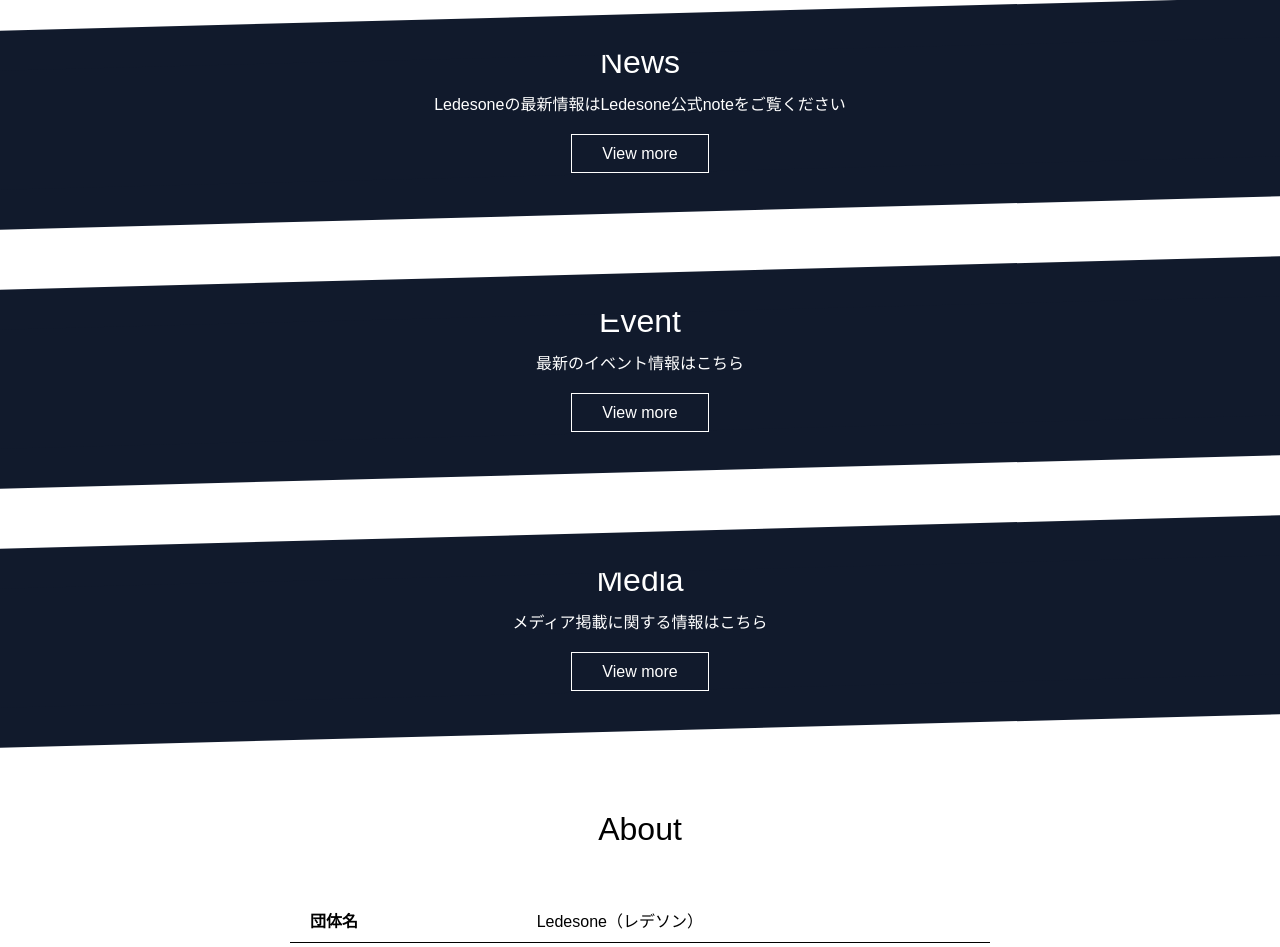
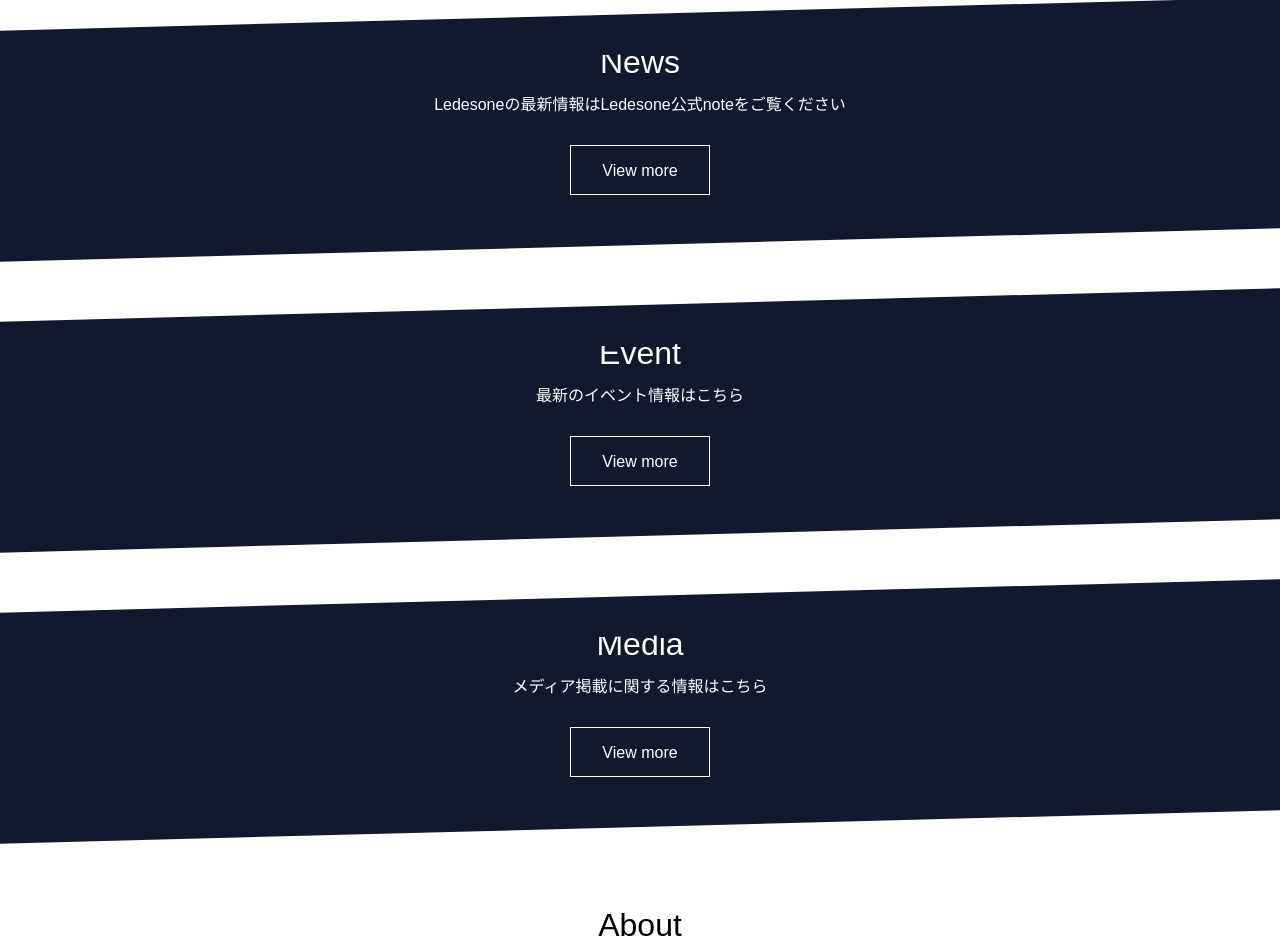
Before and after one commit to tenmakamatani/Ledesone, a website: page index.html in a window 1280 px wide. Shown: the part 1260-2207 px from the top of the page. Drawn offline with Linux system fonts and the light colour scheme.

Commit message:
[update] ボタンの追加

```diff
--- a/index.html
+++ b/index.html
@@ -97,17 +97,26 @@
     <section id="news" class="info">
         <h1 class="info__ttl">News</h1>
         <p class="info__desc">Ledesoneの最新情報はLedesone公式noteをご覧ください</p>
-        <a class="btn" href="https://note.mu/ledesone">View more</a>
+        <div class="btn">
+            <div class="btn-back"></div>
+            <a href="https://note.mu/ledesone">View more</a>
+        </div>
     </section>
     <section id="event" class="info">
         <h1 class="info__ttl">Event</h1>
         <p class="info__desc">最新のイベント情報はこちら</p>
-        <a class="btn" href="https://note.mu/ledesone/m/md79fa44969da">View more</a>
+        <div class="btn">
+            <div class="btn-back"></div>
+            <a href="https://note.mu/ledesone/m/md79fa44969da">View more</a>
+        </div>
     </section>
     <section id="media" class="info">
         <h1 class="info__ttl">Media</h1>
         <p class="info__desc">メディア掲載に関する情報はこちら</p>
-        <a class="btn" href="https://note.mu/ledesone/m/m404a33defa65">View more</a>
+        <div class="btn">
+            <div class="btn-back"></div>
+            <a href="https://note.mu/ledesone/m/m404a33defa65">View more</a>
+        </div>
     </section>
 
     <section id="about" class="about">
@@ -160,7 +169,10 @@
     <section id="contact" class="info origin">
         <h1 class="info__ttl origin__ttl">Contact</h1>
         <p class="info__desc origin__desc">この度はLedesoneにご興味を持っていただきありがとうございます。当団体が行なっているプロジェクト・イベントやサービスに関するお問合せ、取材、講演依頼やコラボレーション等のお仕事依頼など様々なお問合せを受付中です。どうぞお気軽にお問合せください。後日、担当者よりご返信を差し上げます。</p>
-        <a class="btn" href="https://docs.google.com/forms/d/e/1FAIpQLSczNbQAJJKRxxw3uV7tp2-tq3ofxs_gqdSBdVbK3c_XyrCfKg/viewform">View more</a>
+        <div class="btn">
+            <div class="btn-back"></div>
+            <a href="https://docs.google.com/forms/d/e/1FAIpQLSczNbQAJJKRxxw3uV7tp2-tq3ofxs_gqdSBdVbK3c_XyrCfKg/viewform">View more</a>
+        </div>
     </section>
     <section class="sns">
         <h1 class="sns__ttl">Follow us</h1>
--- a/scss/style.scss
+++ b/scss/style.scss
@@ -25,10 +25,43 @@
   display: none;
 }
 
-.btn {
-  border: 1px solid white;
-  padding: 10px 30px;
-  color: white;
+.btn{
+  margin: auto;
+  width: 140px;
+  height: 50px;
+  border:  1px solid white;
+  text-align: center;
+  cursor: pointer;
+  box-sizing: border-box;
+  overflow: hidden;
+  position: relative;
+  &-back {
+    width: 210px;
+    height: 500px;
+    position: absolute;
+    top: -50px;
+    left: -190px;
+    background: white;
+    transition: all .5s ease;
+    transform: rotateZ(-20deg);
+    z-index: 1;
+  }
+  a {
+    font-size: 1rem;
+    color: white;
+    line-height: 50px;
+    transition: all 0.2s ease;
+    z-index: 2;
+    position: relative;
+  }
+  &:hover {
+    .btn-back {
+      left: 50px;
+    }
+    a {
+      color: #11121b;
+    }
+  }
 }
 
 /*-----header-----*/
```
Also changed, not shown: css/style.css.
